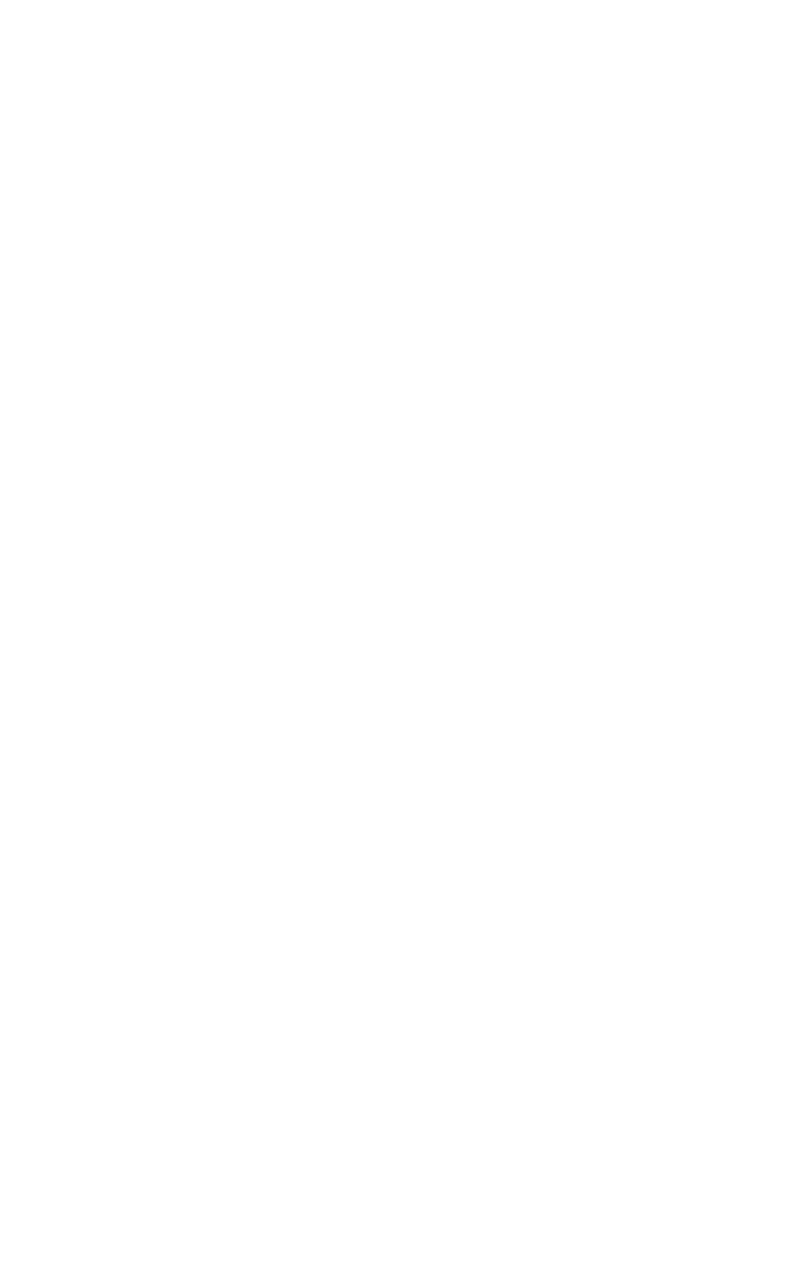
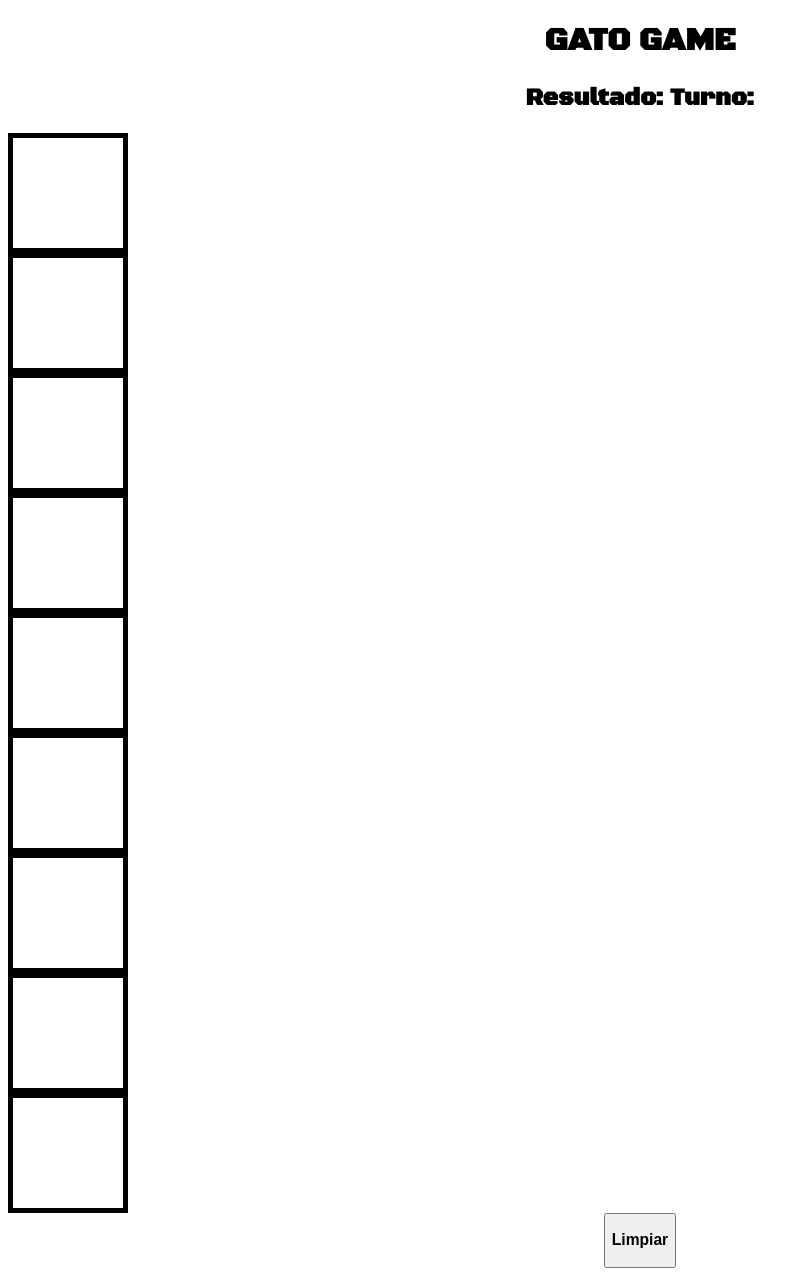
Before and after one commit to stevellanos01/Taller2_Especializacion_Tecnologica1, a Vue app: page / in a window 1280 px wide. Shown: the whole page, without its empty margins (0-809 px from the left). Before the commit the page ends 800 px from the top, so only its background shows below. Built offline with nearby package versions, Linux system fonts and the light colour scheme.

Commit message:
se crea matriz inicial de tablero

```diff
--- a/src/components/Dashboard.vue
+++ b/src/components/Dashboard.vue
@@ -1,9 +1,50 @@
 <template>
-
+  <div>
+    <div class="container">
+      <h1>GATO GAME</h1>
+      <h2 class="estado">
+        <span  class="resultado">
+          Resultado:
+        </span>
+        <span > Turno:</span>
+      </h2>
+      <div v-for="(row, n) in tablero" :key="n" class="row">
+        <div v-for="(box, m) in row" :key="m">
+          <cell/>
+        </div>
+      </div>
+      <button>
+        <h3>Limpiar</h3>
+      </button>
+    </div>
+  </div>
 </template>
 
 <script>
+import cell from "./Cell.vue";
 
+export default {
+  name: "juego",
+  data() {
+    // datos iniciales
+    return {
+      tablero: [
+        ["", "", ""],
+        ["", "", ""],
+        ["", "", ""],
+      ],
+      current: true,
+      win: "",
+      score: { O: 0, X: 0 },
+    };
+  },
+  methods: {
+
+  },
+  components: {
+    cell
+  },
+};
 </script>
 
 <style scoped>
```
